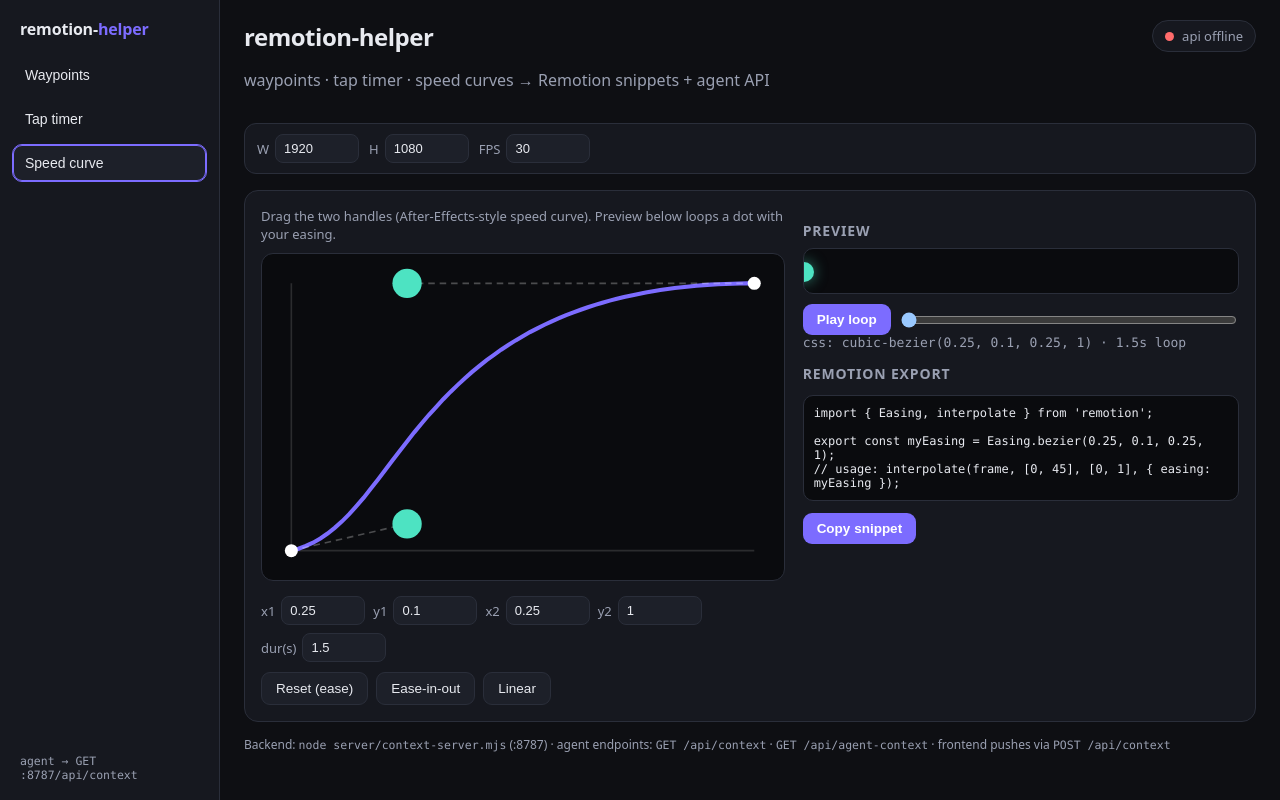
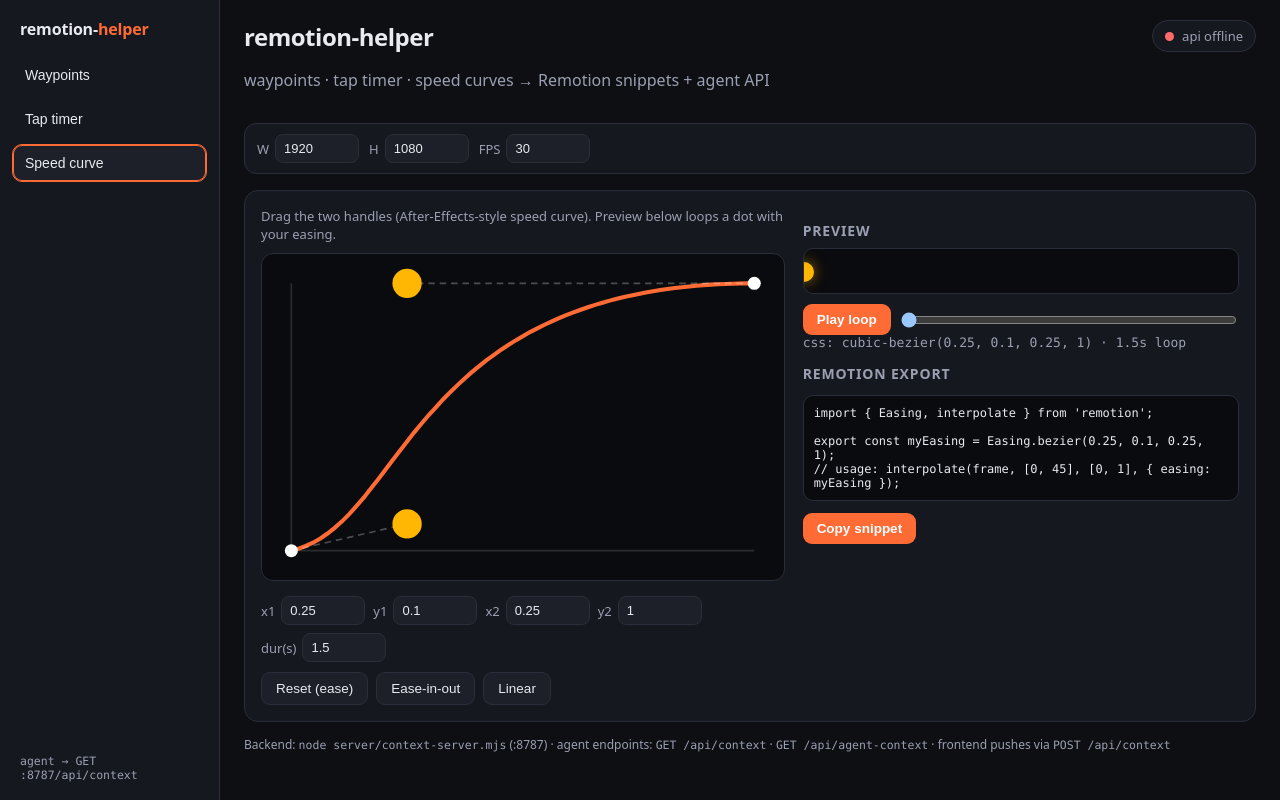
Before and after one commit to asquilatan/remotion-helper, a React (Vite) app: page / in a window 1280 px wide. Both pictures are taken after a click on the button "Speed curve". Built offline with nearby package versions, Linux system fonts and the light colour scheme; no server answers.

Commit message:
theme: sunset-orange accent with golden secondary

```diff
--- a/src/index.css
+++ b/src/index.css
@@ -6,8 +6,8 @@
   --border: #2a2e3a;
   --text: #e8eaf0;
   --dim: #9aa0b2;
-  --accent: #7c6cff;
-  --accent2: #4de3c2;
+  --accent: #ff6b35;
+  --accent2: #ffb703;
   --danger: #ff6b6b;
   font-family: ui-sans-serif, system-ui, Segoe UI, Roboto, sans-serif;
 }
@@ -49,7 +49,7 @@
 .sync { display: flex; align-items: center; gap: 8px; font-size: 13px; color: var(--dim);
   border: 1px solid var(--border); border-radius: 999px; padding: 6px 12px; background: var(--panel); }
 .sync .dot { width: 9px; height: 9px; border-radius: 50%; background: var(--accent2); }
-.sync[data-state='syncing'] .dot { background: #ffc857; }
+.sync[data-state='syncing'] .dot { background: #fff; }
 .sync[data-state='error'] .dot { background: var(--danger); }
 
 .projectbar { display: flex; align-items: center; gap: 10px; margin: 16px 0;
@@ -119,7 +119,7 @@
 .preview-track { position: relative; height: 46px; background: #0a0b0e;
   border: 1px solid var(--border); border-radius: 10px; overflow: hidden; }
 .preview-dot { position: absolute; top: 13px; width: 20px; height: 20px; border-radius: 50%;
-  background: var(--accent2); box-shadow: 0 0 14px #4de3c288; }
+  background: var(--accent2); box-shadow: 0 0 14px #ffb70388; }
 
 .foot { margin-top: 14px; font-size: 12px; }
 .foot code { font-size: 11.5px; }
```
